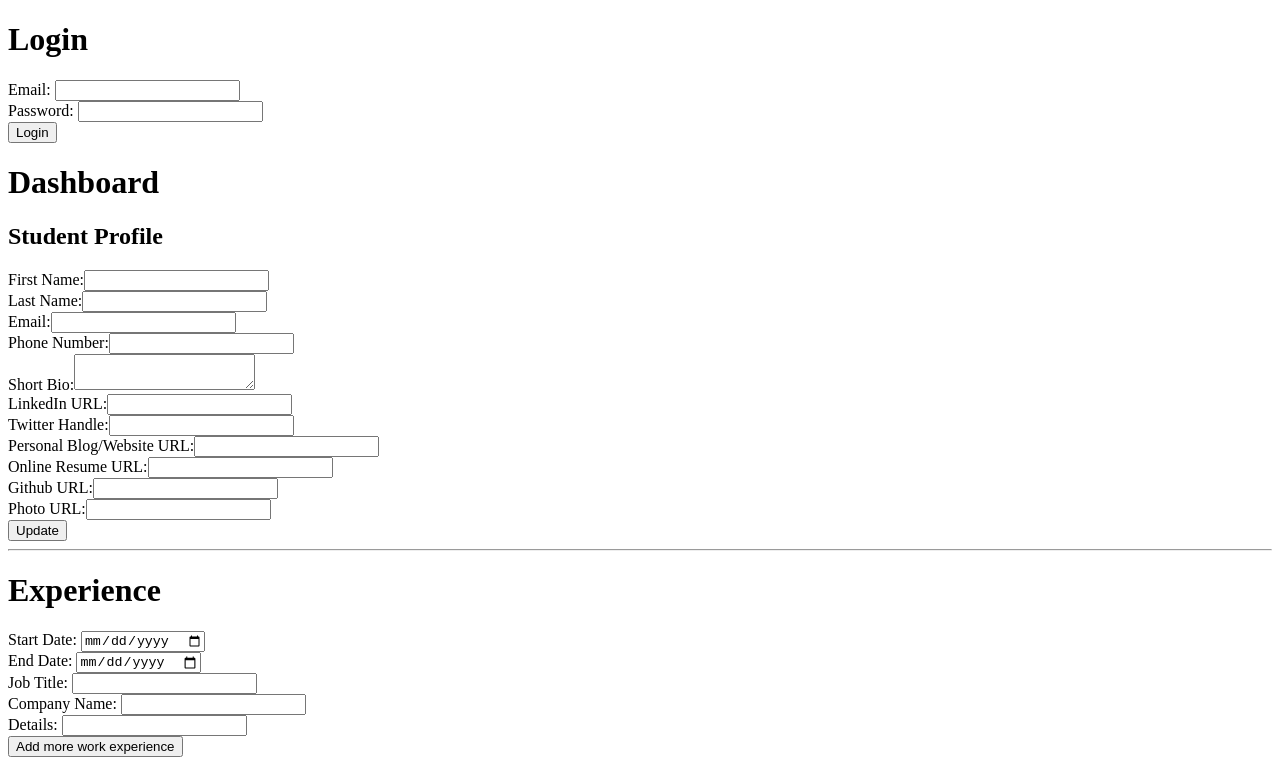
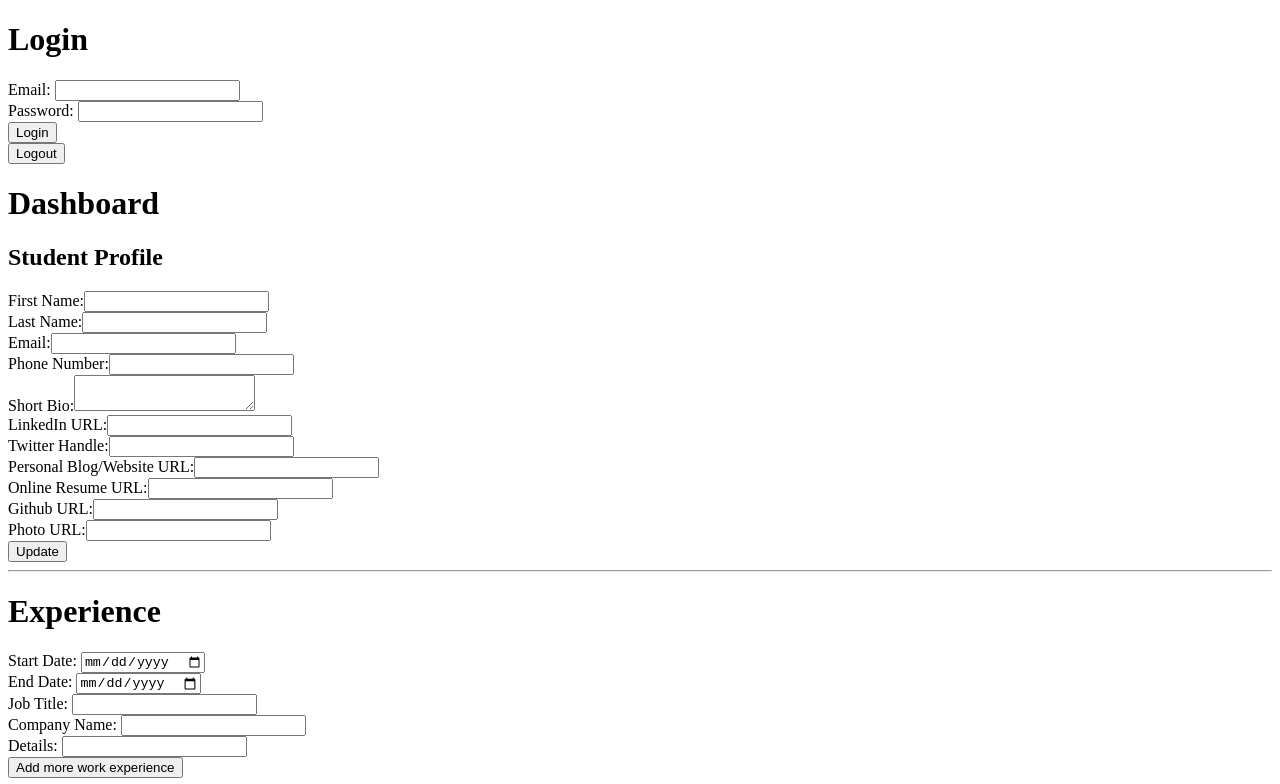
Before and after one commit to aramiskc/student-portal, a React (Vite) app: page / in a window 1280 px wide. Shown: the top 784 px of the page. Built offline with nearby package versions, Linux system fonts and the light colour scheme.

Commit message:
Add logout function

```diff
--- a/src/App.jsx
+++ b/src/App.jsx
@@ -1,5 +1,6 @@
 // import { Dashboard } from "./Dashboard";
 import { Login } from "./Login";
+import { LogoutLink } from "./LogoutLink";
 import { Resume } from "./Resume";
 import { Dashboard } from "./Dashboard";
 
@@ -7,6 +8,7 @@ function App() {
   return (
     <div>
       <Login />
+      <LogoutLink />
       <Dashboard />
       <Resume />
     </div>
--- /dev/null
+++ b/src/LogoutLink.jsx
@@ -0,0 +1,12 @@
+import axios from "axios";
+
+export function LogoutLink() {
+  const handleClick = (event) => {
+    event.preventDefault();
+    delete axios.defaults.headers.common["Authorization"];
+    localStorage.removeItem("jwt");
+    window.location.href = "/";
+  };
+
+  return <button onClick={handleClick}>Logout</button>;
+}
```
